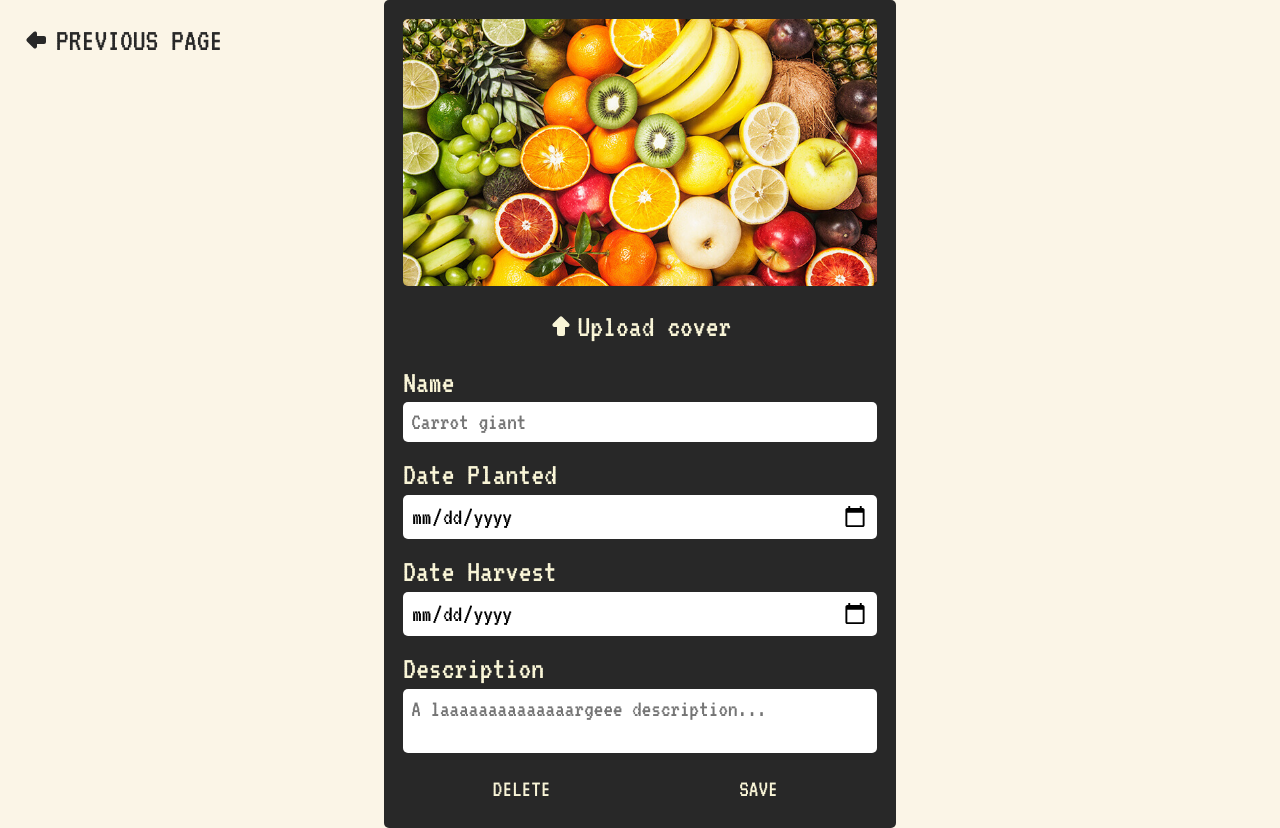
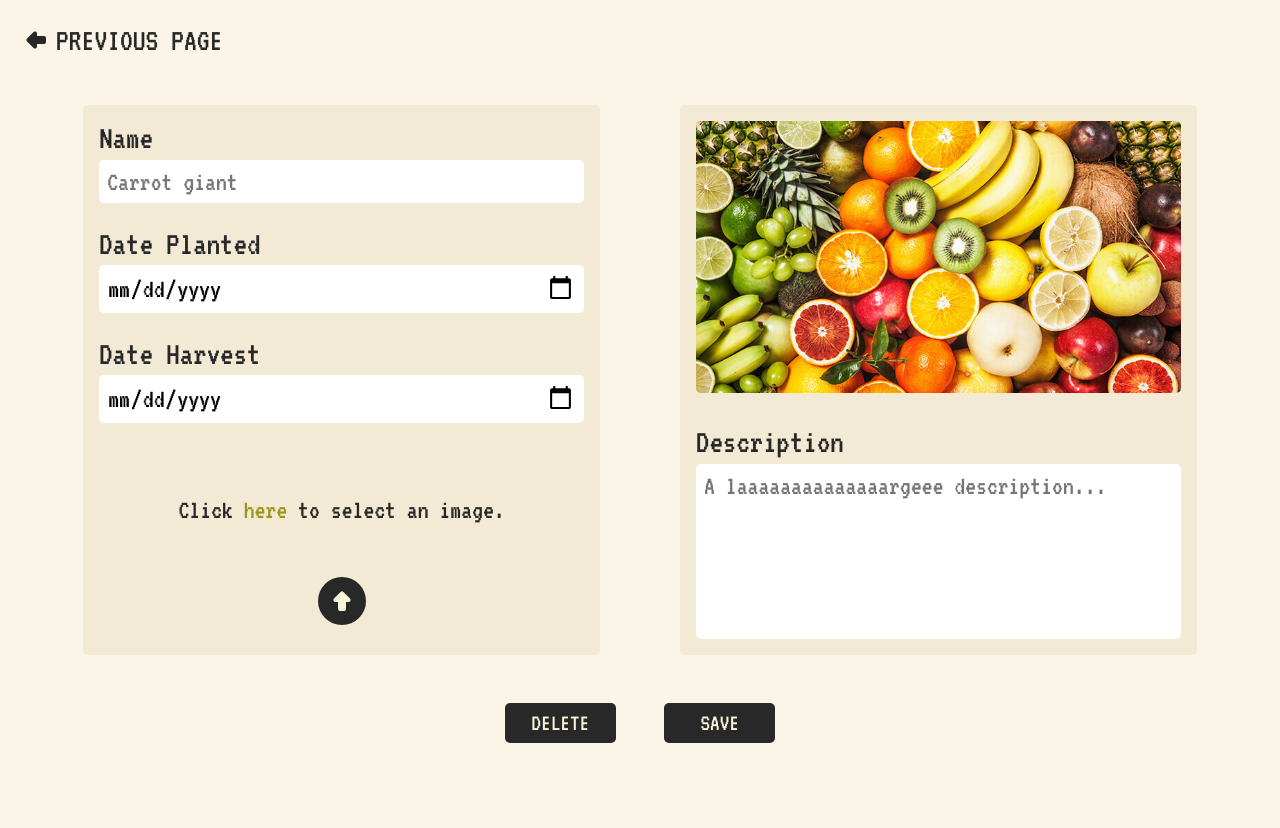
Before and after one commit to arufth/garden-organizer, a React (Vite) app: page /garden/table-view/plant/edit/fc45043d-7a7c-48d7-8830-be532e0906df in a window 1280 px wide. After the commit the page ends 800 px from the top, so only its background shows below. Built offline with nearby package versions, Linux system fonts and the light colour scheme.

Commit message:
Refactor EditButtons component and improve styling

```diff
--- a/src/components/EditButtons/EditButtons.css
+++ b/src/components/EditButtons/EditButtons.css
@@ -2,17 +2,18 @@
   .buttons-edit {
     width: 100%;
     display: flex;
-    justify-content: space-around;
+    justify-content: center;
+    gap: 3rem;
 
     button {
-      width: 30%;
+      width: 10%;
       padding: .5rem;
       border-radius: 5px;
       border: none;
       font-size: 1.5rem;
       font-family: 'VT323', monospace;
       color: var(--white);
-      background: transparent;
+      background: var(--black);
       cursor: pointer;
       transition: all 300ms ease;
       cursor: pointer;
--- a/src/components/EditButtons/EditButtons.tsx
+++ b/src/components/EditButtons/EditButtons.tsx
@@ -5,6 +5,7 @@ import './EditButtons.css'
 export const EditButtons: React.FC = () => {
   const { plantId } = useParams()
   const { removeGrowLog } = useGardenActions()
+
   return (
     <div className='buttons-edit'>
       <button
--- a/src/components/FormGrowLog/FormGrowLog.css
+++ b/src/components/FormGrowLog/FormGrowLog.css
@@ -8,33 +8,50 @@
     display: flex;
     flex-direction: column;
     align-items: center;
-    gap: 1rem;
-    width: 40%;
-    background: var(--black);
-    color: var(--white);
+    gap: 3rem;
+    width: 90%;
+    color: var(--black);
     padding: 1.2rem;
     border-radius: 5px;
 
-    img {
+    .plant-name-title {
+      font-size: 4rem;
+      color: var(--sec-orange);
+      -webkit-font-weight: bold;
+      font-weight: bold;
+      letter-spacing: .1rem;
+      padding-left: .1rem;
+    }
+
+    .inputs-div {
       width: 100%;
+      display: flex;
+      gap: 5rem;
+      flex-direction: row-reverse;
+      justify-content: space-between;
+
+      section {
+        background: #f3ead5;
         border-radius: 5px;
-      height: auto;
-      aspect-ratio: 16/9;
-      object-fit: cover;
-    }
+        padding: 1rem;
+        width: 100%;
+        display: flex;
+        flex-direction: column;
+        gap: 1.5rem;
 
         label {
           width: 100%;
           display: flex;
           flex-direction: column;
           gap: .3rem;
-      font-size: 2rem;
+          font-size: 2.1rem;
 
           input {
+            width: 100%;
             padding: .5rem;
             border-radius: 5px;
             border: none;
-        font-size: 1.5rem;
+            font-size: 1.7rem;
             font-family: 'VT323', monospace;
           }
 
@@ -42,40 +59,85 @@
             outline-color: var(--sec-orange);
           }
 
-      /* add properity to expand */
-
           textarea {
+            width: 100%;
+            height: 175px;
             padding: .5rem;
             border-radius: 5px;
             border: none;
-        font-size: 1.5rem;
+            font-size: 1.7rem;
             font-family: 'VT323', monospace;
             resize: none;
           }
         }
+
+        /* input file */
         .file-input-label {
+          height: 100%;
+          display: flex;
+          justify-content: center;
+          align-items: center;
+          font-size: 1.4rem;
+          gap: 1.2rem;
+
+          p {
+            border: .2rem dashed transparent;
+            text-align: center;
+            font-size: 1.7rem;
+            transition: all 250ms ease;
+            padding: 2rem 4.5rem;
+            border-radius: 10px;
             width: 100%;
-      display: flex;
-      flex-direction: row;
-      justify-content: center;
-      border-radius: 5px;
-      padding: .5rem;
-      align-items: center;
+
+            span {
+              color: var(--green);
               cursor: pointer;
-      transition: all 250ms ease;
+            }
           }
 
-    .file-input-label:hover {
-      background: var(--yellow);
+
+          .file-input {
+            display: none;
+          }
+
+          button {
+            background: var(--black);
+            display: grid;
+            place-items: center;
+            width: 3rem;
+            height: 3rem;
+            border-radius: 50%;
+            font-size: 1.5rem;
+            color: var(--white);
+            border: none;
+            transition: all 250ms ease;
+            cursor: pointer;
+          }
+
+          button:hover {
+            background: var(--green);
+          }
+        }
+
+        .file-input-label p:hover {
+          border: .2rem dashed var(--sec-green);
+        }
+      }
+
+      .image-description-section {
+        justify-content: center;
+        gap: 2rem;
+
+        img {
+          width: 100%;
+          border-radius: 5px;
+          aspect-ratio: 16/9;
+          object-fit: cover;
+        }
+      }
+
+      /* .basic-information-section {
+      } */
     }
   }
 }
-
-.file-input {
-  width: 0.1px;
-  height: 0.1px;
-  opacity: 0;
-  overflow: hidden;
-  position: absolute;
-  z-index: -1;
-}
--- a/src/components/FormGrowLog/FormGrowLog.tsx
+++ b/src/components/FormGrowLog/FormGrowLog.tsx
@@ -1,4 +1,3 @@
-
 import { UploadSvg } from '../../icons'
 import { EditButtons, PreviousPageButton } from '../'
 import { useFormGrowLog } from '../../hooks'
@@ -10,20 +9,22 @@ export const FormGrowLog: React.FC = () => {
   return (
     <section className='add-edit-grow-log'>
       <PreviousPageButton />
-
       <form onSubmit={onSubmit}>
+        <h3 className='plant-name-title'>{formFields.name.toUpperCase()}</h3>
+        <div className='inputs-div'>
+          <section className='image-description-section'>
             <img src={formFields.cover} alt='' />
-        <label className='file-input-label'>
-          <UploadSvg />
-          Upload cover
-          <input
-            className='file-input'
+            <label>
+              Description
+              <textarea
                 onChange={handleChange}
-            // value={formFields.cover} // TODO: change the cover input
-            name='cover'
-            type='file'
+                value={formFields.description}
+                name='description'
+                placeholder='A laaaaaaaaaaaaaargeee description...'
               />
             </label>
+          </section>
+          <section className='basic-information-section'>
             <label>
               Name
               <input
@@ -54,15 +55,23 @@ export const FormGrowLog: React.FC = () => {
                 type='date'
               />
             </label>
-        <label>
-          Description
-          <textarea
+            <label className='file-input-label'>
+              <p>
+                Click <span>here</span> to select an image.
+              </p>
+              <input
+                className='file-input'
                 onChange={handleChange}
-            value={formFields.description}
-            name='description'
-            placeholder='A laaaaaaaaaaaaaargeee description...'
+            // value={formFields.cover} // TODO: change the cover input
+                name='cover'
+                type='file'
               />
+              <button type='button'>
+                <UploadSvg />
+              </button>
             </label>
+          </section>
+        </div>
         <EditButtons />
       </form>
     </section>
```
Lines whose indentation alone changed are shown as unchanged.
